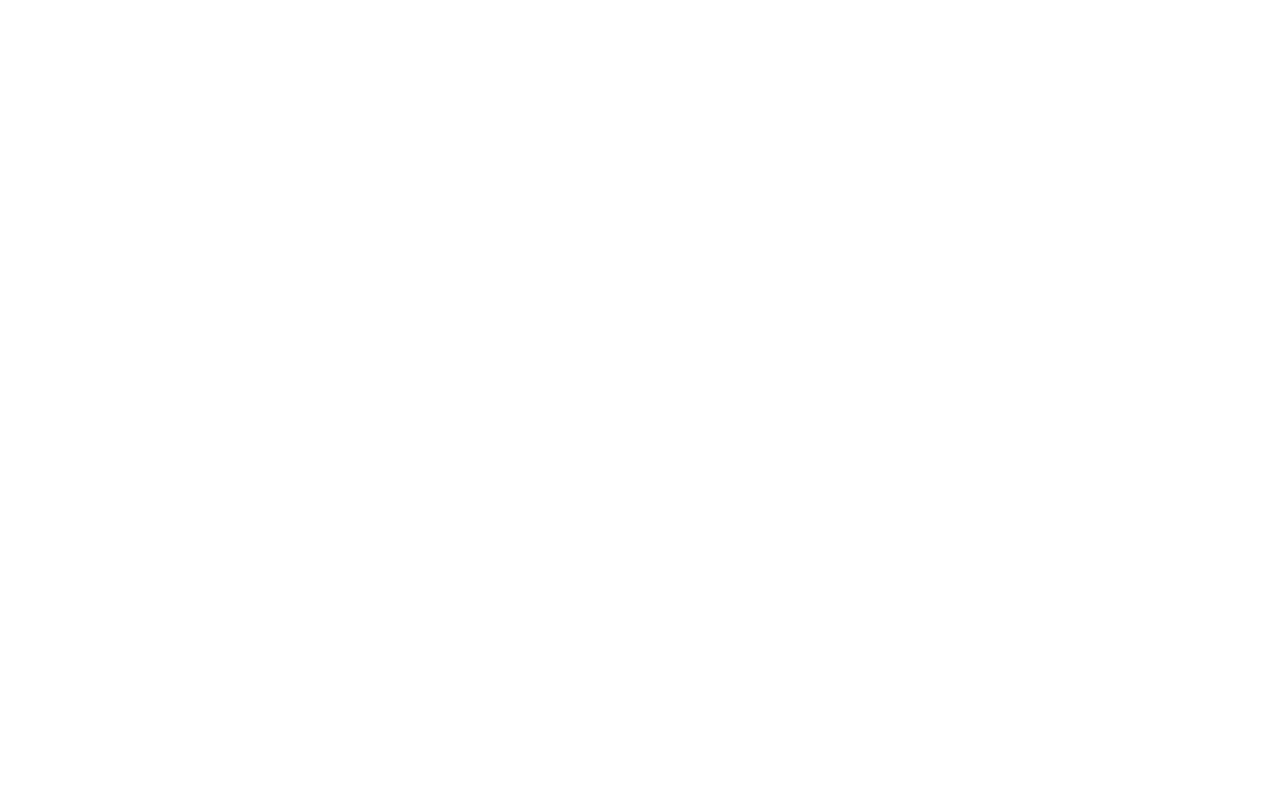
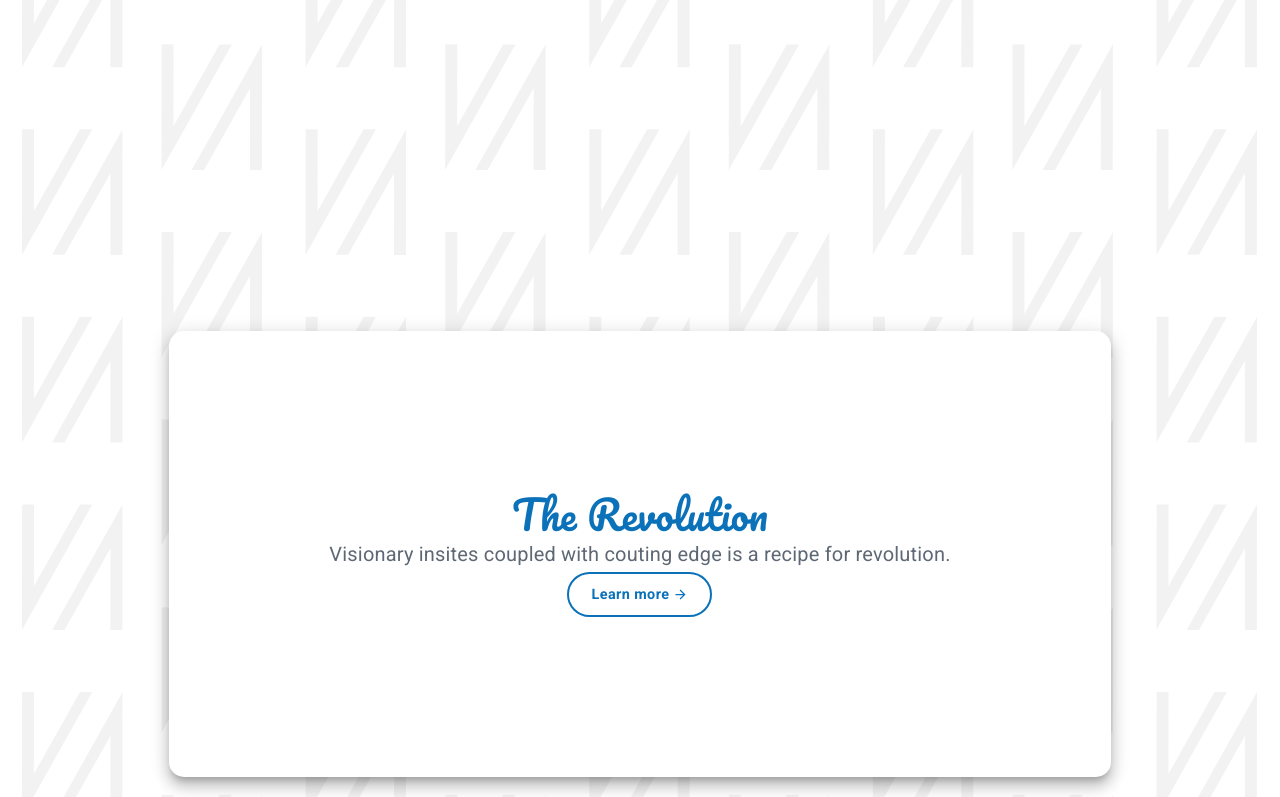
Before and after one commit to sabasanu/arcdevelopment, a React (Create React App) app: page / in a window 1280 px wide. Shown: the part 2000-2797 px from the top of the page. Before the commit the page ends 1839 px from the top, so only its background shows below. Built offline with nearby package versions, Linux system fonts and the light colour scheme.

Commit message:
Section 5

```diff
--- a/src/components/HeroBlock.js
+++ b/src/components/landing-page/HeroBlock.js
@@ -1,17 +1,16 @@
 import React from 'react';
-import ButtonArrow from './ui/ButtonArrow';
-import {makeStyles} from "@material-ui/styles";
-import {useTheme} from "@material-ui/core";
-import Grid from "@material-ui/core/Grid";
-import Button from "@material-ui/core/Button";
-import Typography from "@material-ui/core/Typography";
-import touchTheFuture from '../assets/touchthefuture.jpg'
+import ButtonArrow from '../ui/ButtonArrow';
+import { makeStyles } from '@material-ui/styles';
+import { useTheme } from '@material-ui/core';
+import { Grid, Button, Typography } from '@material-ui/core';
+import touchTheFuture from '../../assets/touchthefuture.jpg';
+import { useServicesBlockStyles } from './ServicesBlock.Styles';
 
 const useStyles = makeStyles(theme => ({
   animation: {
     maxWidth: '30em',
     minWidth: '25em',
-    margin:'2em',
+    margin: '2em',
     [theme.breakpoints.down('sm')]: {
       maxWidth: '20em',
     },
@@ -30,12 +29,6 @@
   buttonContainer: {
     marginTop: '1em',
   },
-  learnButtonHero: {
-    ...theme.typography.learnButton,
-    fontSize: '0.9rem',
-    height: 45,
-    width: 145,
-  },
   heroTextContainer: {
     minWidth: '21.5em',
     marginLeft: '1em',
@@ -46,7 +39,7 @@
 }));
 
 function HeroBlock(props) {
-  const classes = useStyles();
+  const classes = { ...useStyles(), ...useServicesBlockStyles() };
   const theme = useTheme();
   return (
     <Grid container direction="row" justify="flex-end" alignItems="center">
@@ -63,7 +56,7 @@
             </Button>
           </Grid>
           <Grid item>
-            <Button variant="outlined" className={classes.learnButtonHero}>
+            <Button variant="outlined" className={classes.learnButtonBig}>
               Learn more<span>&nbsp;</span>
               <ButtonArrow width="15px" height="15px" fill={theme.palette.common.blue} />
             </Button>
@@ -71,8 +64,7 @@
         </Grid>
       </Grid>
       <Grid item sm className={classes.animation}>
-        <img src={touchTheFuture} alt="" style={{width:'100%'}}/>
-
+        <img src={touchTheFuture} alt="" style={{ width: '100%' }} />
       </Grid>
     </Grid>
   );
--- a/src/components/landing-page/LandingPage.js
+++ b/src/components/landing-page/LandingPage.js
@@ -1,10 +1,12 @@
 import React from 'react';
-import {makeStyles} from '@material-ui/styles';
-import {Grid} from '@material-ui/core';
-import HeroBlock from "../HeroBlock";
-import ServicesBlock from "./ServicesBlock";
-import MobileBlock from "./MobileBlock";
-import WebsiteBlock from "./WebsiteBlock";
+import { makeStyles } from '@material-ui/styles';
+import { Grid } from '@material-ui/core';
+import HeroBlock from './HeroBlock';
+import ServicesBlock from './ServicesBlock';
+import MobileBlock from './MobileBlock';
+import WebsiteBlock from './WebsiteBlock';
+import RevolutionCard from './RevolutionCard';
+import repeatingBackground from '../../assets/repeatingBackground.svg'
 
 const useStyles = makeStyles(theme => ({
   mainContainer: {
@@ -16,6 +18,20 @@
       marginTop: '2em',
     },
   },
+  revolutionBackground:{
+    backgroundImage: `url('${repeatingBackground}')`,
+    backgroundPosition: 'center',
+    backgroundSize: 'cover',
+    backgroundRepeat: 'no-repeat',
+    height:"100%",
+    width:"100%",
+  },
+  revolutionCard:{
+    position:'absolute',
+    boxShadow: theme.shadows[10],
+    borderRadius:15,
+    padding:'10em'
+  }
 }));
 
 function LandingPage(props) {
@@ -35,6 +51,12 @@
         <Grid item>
           <WebsiteBlock></WebsiteBlock>
         </Grid>
+        <Grid item>
+          <Grid container alignItems="center" justify="center" style={{height:'100em',marginTop:'10em'}}>
+            <RevolutionCard className={classes.revolutionCard}></RevolutionCard>
+            <div className={classes.revolutionBackground}></div>
+          </Grid>
+        </Grid>
       </Grid>
     </>
   );
--- /dev/null
+++ b/src/components/landing-page/RevolutionCard.js
@@ -0,0 +1,29 @@
+import {Grid, Card, Typography, useTheme,Button} from '@material-ui/core';
+import React from 'react';
+import { useServicesBlockStyles } from './ServicesBlock.Styles';
+import ButtonArrow from "../ui/ButtonArrow";
+
+
+function RevolutionCard(props) {
+  const classes = useServicesBlockStyles();
+  const theme = useTheme();
+  return (
+    <Card {...props}>
+      <Grid container direction="column">
+        <Grid item style={{textAlign:'center'}}>
+          <Typography variant="h3">The Revolution</Typography>
+        </Grid>
+        <Grid item style={{textAlign:'center'}}>
+          <Typography variant="subtitle1">
+            Visionary insites coupled with couting edge is a recipe for revolution.
+          </Typography>
+					<Button variant="outlined" className={classes.learnButtonBig}>
+						Learn more<span>&nbsp;</span>
+						<ButtonArrow width="15px" height="15px" fill={theme.palette.common.blue} />
+					</Button>
+        </Grid>
+      </Grid>
+    </Card>
+  );
+}
+ export default RevolutionCard;
--- a/src/components/landing-page/ServicesBlock.Styles.js
+++ b/src/components/landing-page/ServicesBlock.Styles.js
@@ -29,4 +29,10 @@
 			padding:25
 		},
 	},
+	learnButtonBig: {
+		...theme.typography.learnButton,
+		fontSize: '0.9rem',
+		height: 45,
+		width: 145,
+	},
 }));
--- a/src/components/ui/Theme.js
+++ b/src/components/ui/Theme.js
@@ -39,6 +39,11 @@
 			color:arcBlue,
 			lineHeight:1.5
 		},
+		h3:{
+  		fontFamily:'Pacifico',
+			fontSize:'2.5rem',
+			color:arcBlue
+		},
 		h4:{
 			fontFamily:'Raleway',
 			fontWeight:700,
```
